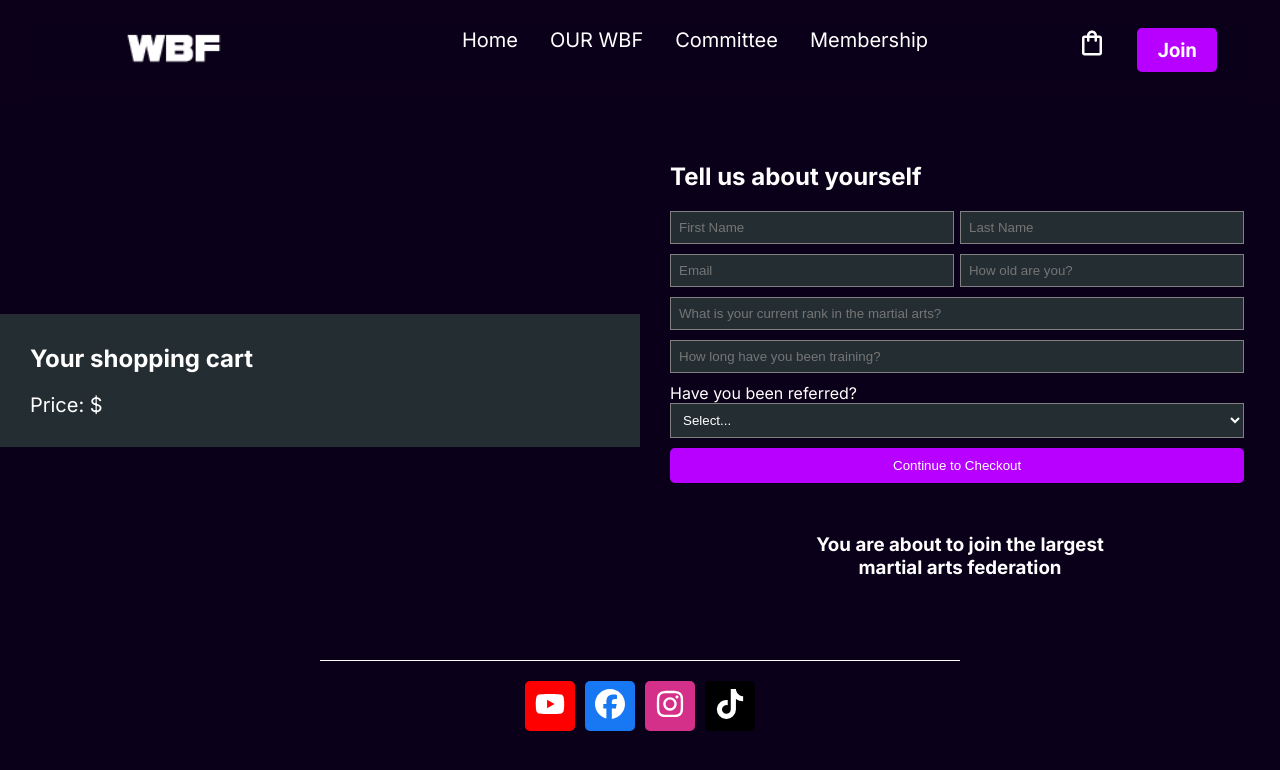
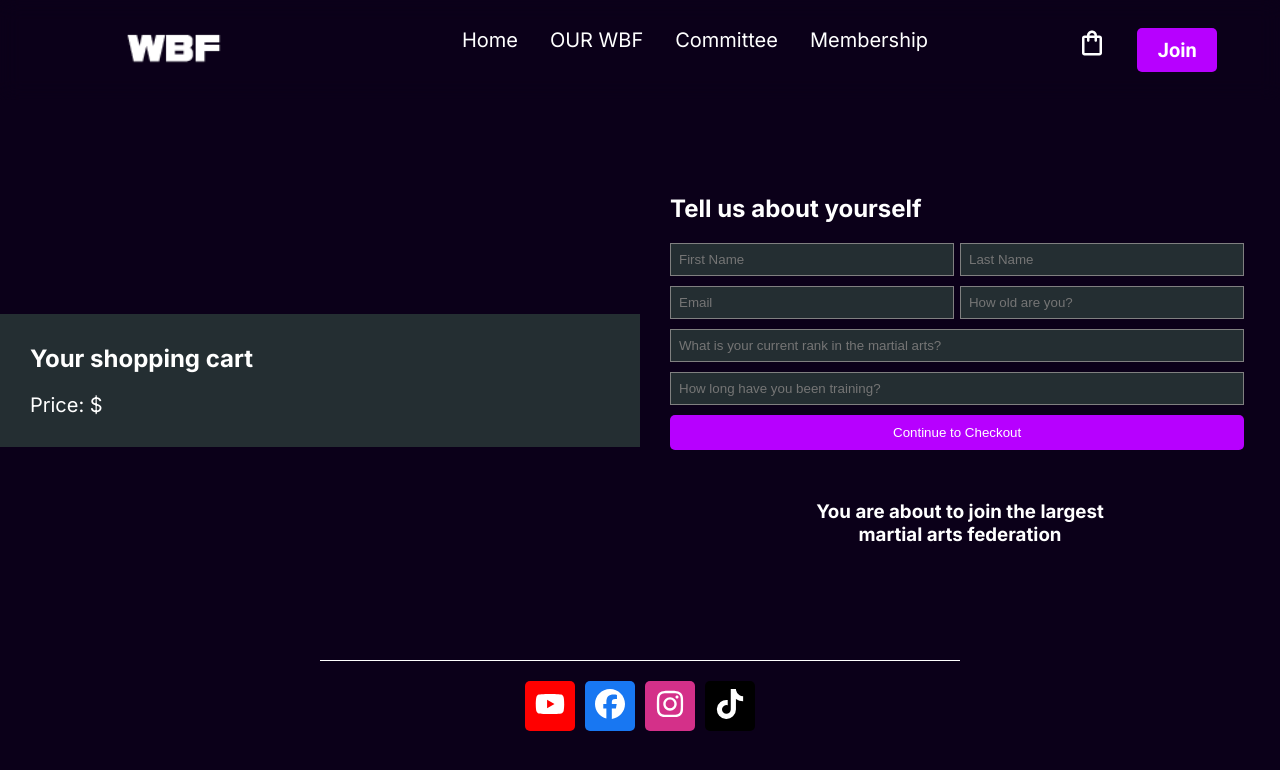
Before and after one commit to FerZva/world-bushido-federation-landingpage, a Next.js app: page /cart in a window 1280 px wide. Shown: the top 770 px of the page. Built offline with nearby package versions, Linux system fonts and the light colour scheme.

Commit message:
hover and shadow effects on cards  added

```diff
--- a/src/app/cart/page.js
+++ b/src/app/cart/page.js
@@ -127,7 +127,7 @@ function Page({ searchParams }) {
                 className="container_checkout-container_payment-method-container_customerInformation_input container_checkout-container_payment-method-container_customerInformation_inputrank"
               />
 
-              <label htmlFor="referral">Have you been referred?</label>
+              {/* <label htmlFor="referral">Have you been referred?</label>
               <select
                 className="container_checkout-container_payment-method-container_customerInformation_input container_checkout-container_payment-method-container_customerInformation_inputrank"
                 id="referral"
@@ -139,7 +139,7 @@ function Page({ searchParams }) {
                 <option value="SILVIO SIMAC UK">SILVIO SIMAC UK</option>
                 <option value="Other">Other</option>
                 <option value="None">None</option>
-              </select>
+              </select> */}
 
               {referral === "Other" && (
                 <input
--- a/src/app/styles/styles.scss
+++ b/src/app/styles/styles.scss
@@ -576,7 +576,7 @@
                     margin: 30px;
                     position: relative;
                     border-radius: 5px;
-                    border: 1px solid rgb(183, 0, 255);
+                    box-shadow: rgb(183, 0, 255) 0px 4px 12px;
 
                     &_title, &_price, &_description,&_label {
                         margin-bottom: 20px;
@@ -595,6 +595,11 @@
                         width: 245px;
                         bottom: 20px;
                         font-size: 15px;
+                    }
+
+                    &:hover {
+                        transition: 0.2s ease all;
+                        border: 1px solid rgb(183, 0, 255);
                     }
                 }
             }
```
